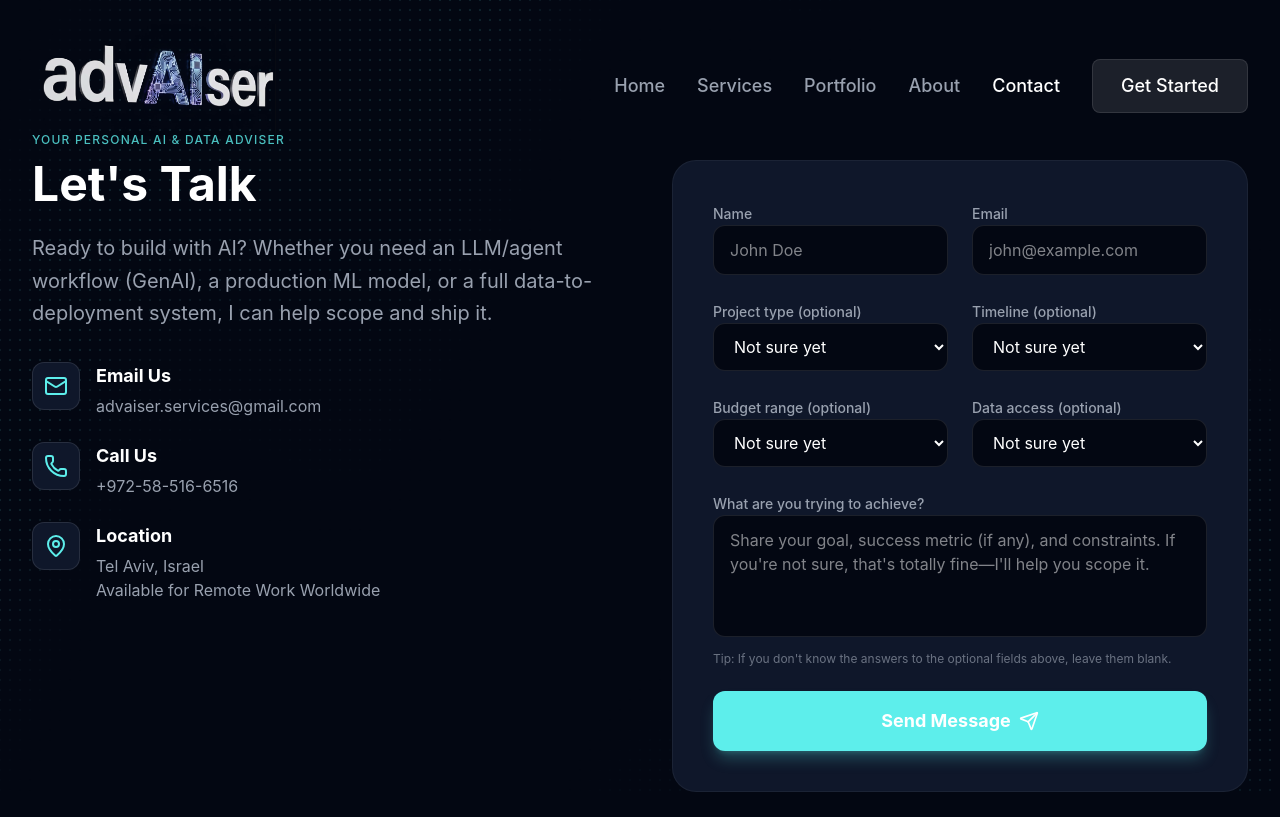
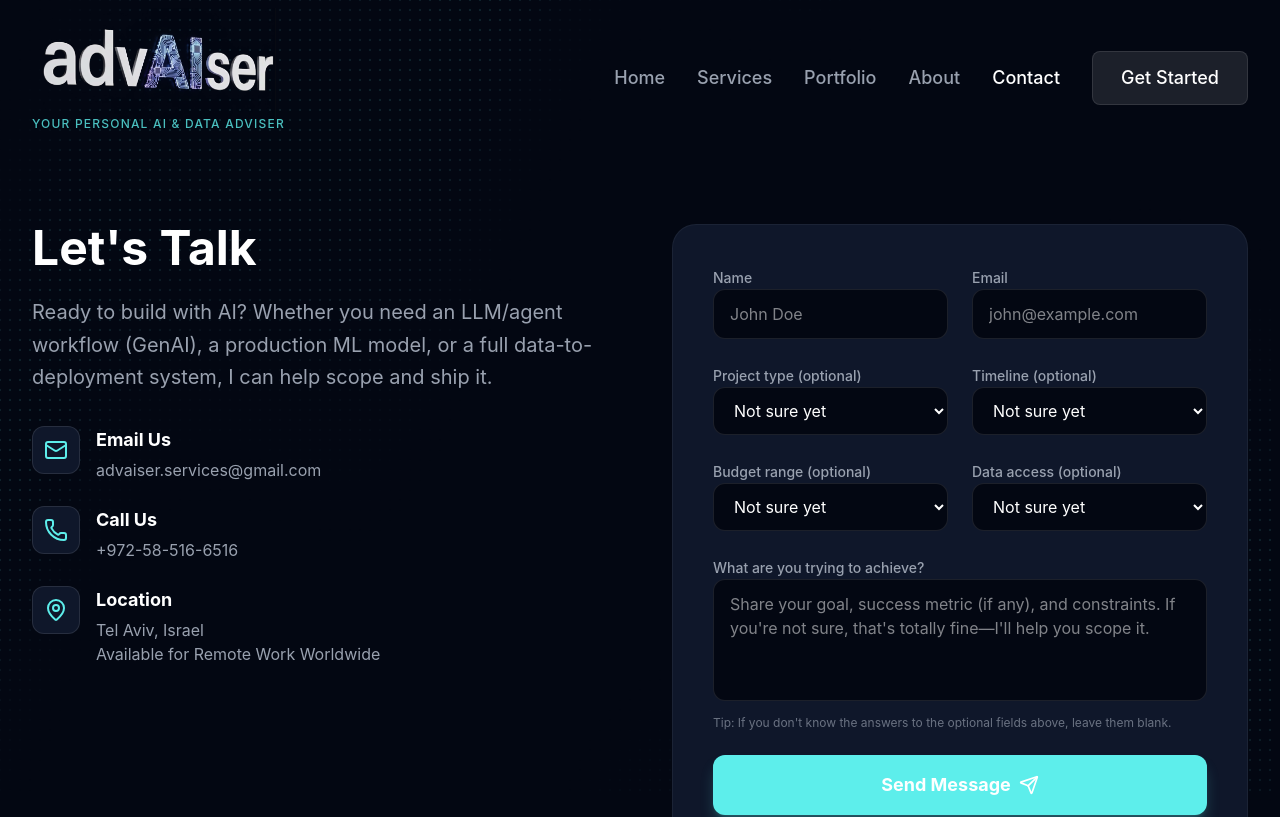
Before and after one commit to YohanMedalsy/advaiser-website, a React (Vite) app: page /contact in a window 1280 px wide. Shown: the top 817 px of the page. Built offline with nearby package versions, Linux system fonts and the light colour scheme.

Commit message:
style: fix header vertical alignment and contact page spacing

```diff
--- a/src/components/Layout.jsx
+++ b/src/components/Layout.jsx
@@ -32,7 +32,7 @@ const Navbar = () => {
         )}>
             <div className="max-w-7xl mx-auto px-4 sm:px-6 lg:px-8">
                 <div className="flex justify-between items-center">
-                    <Link to="/" className="flex flex-col items-center gap-0 group">
+                    <Link to="/" className="flex flex-col items-center gap-0 group -mt-4">
                         <Logo className="h-28 w-auto group-hover:scale-105 transition-transform duration-300" />
                         <span className="text-xs uppercase tracking-widest text-primary/80 font-medium -mt-1">
                             Your Personal AI & Data Adviser
--- a/src/pages/ContactPage.jsx
+++ b/src/pages/ContactPage.jsx
@@ -42,7 +42,7 @@ const ContactPage = () => {
     };
 
     return (
-        <div className="pt-20 pb-32">
+        <div className="pt-36 pb-32">
             <div className="max-w-7xl mx-auto px-4 sm:px-6 lg:px-8">
                 <div className="grid grid-cols-1 lg:grid-cols-2 gap-16">
 
```
